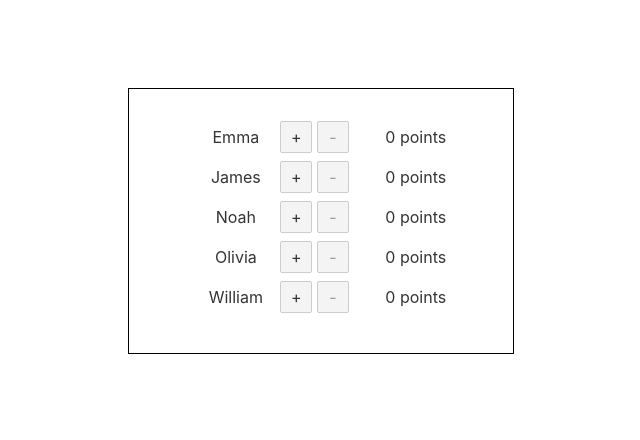
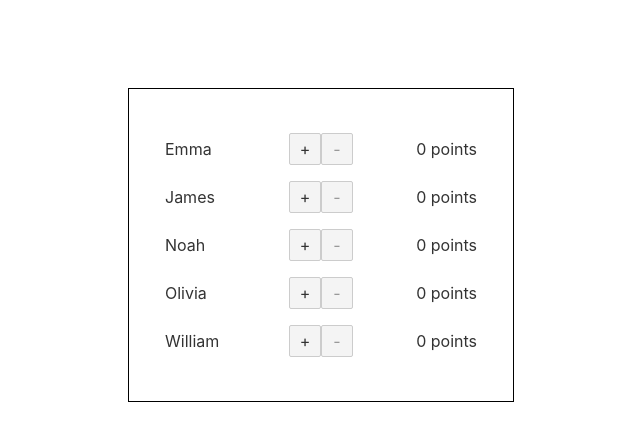
Before and after one commit to surfingtonio/svelte-leaderboard, a Svelte app: page / in a window 1280 px wide. Shown: the top 440 px of the page, without its empty margins (319-959 px from the left). Built offline with nearby package versions, Linux system fonts and the light colour scheme.

Commit message:
Improved layout and css using flexbox.

```diff
--- a/src/App.svelte
+++ b/src/App.svelte
@@ -10,6 +10,9 @@
 
   // A reactive list of sorted users
   $: sortedUsers = users.sort((a, b) =>
+    // Basically, what this ternary does is
+    // if the scores are equal, compare the names
+    // otherwise compare scores.
     a.score === b.score
       ? a.name.localeCompare(b.name)
       : a.score > b.score
@@ -45,22 +48,31 @@
     margin: 5rem auto 0;
     padding: 2rem;
     width: 20rem;
-    text-align: center;
   }
   .leaderboard__item {
+    align-items: center;
+    display: flex;
+    justify-content: space-between;
+    margin: 0.5rem 0;
+    padding: 0.25rem;
   }
   .leaderboard__user {
-    display: inline-block;
-    width: 5rem;
+    text-align: left;
+    width: 30%;
   }
   .leaderboard__score {
-    display: inline-block;
-    margin-left: 2rem;
+    text-align: right;
+    width: 30%;
+  }
+  .leaderboard__buttons {
+    display: flex;
+    justify-content: center;
+    width: 30%;
   }
   .leaderboard__button {
     height: 2rem;
     line-height: 1;
-    text-align: center;
+    margin: 0;
     width: 2rem;
   }
 </style>
@@ -71,6 +83,7 @@
       {#each sortedUsers as user}
         <li class="leaderboard__item">
           <span class="leaderboard__user">{user.name}</span>
+          <div class="leaderboard__buttons">
             <button on:click={step(user.id, 1)} class="leaderboard__button">
               +
             </button>
@@ -80,6 +93,7 @@
               disabled={user.score < 1}>
               -
             </button>
+          </div>
           <span class="leaderboard__score">
             {user.score} {user.score === 1 ? 'point' : 'points'}
           </span>
```
Lines whose indentation alone changed are shown as unchanged.
